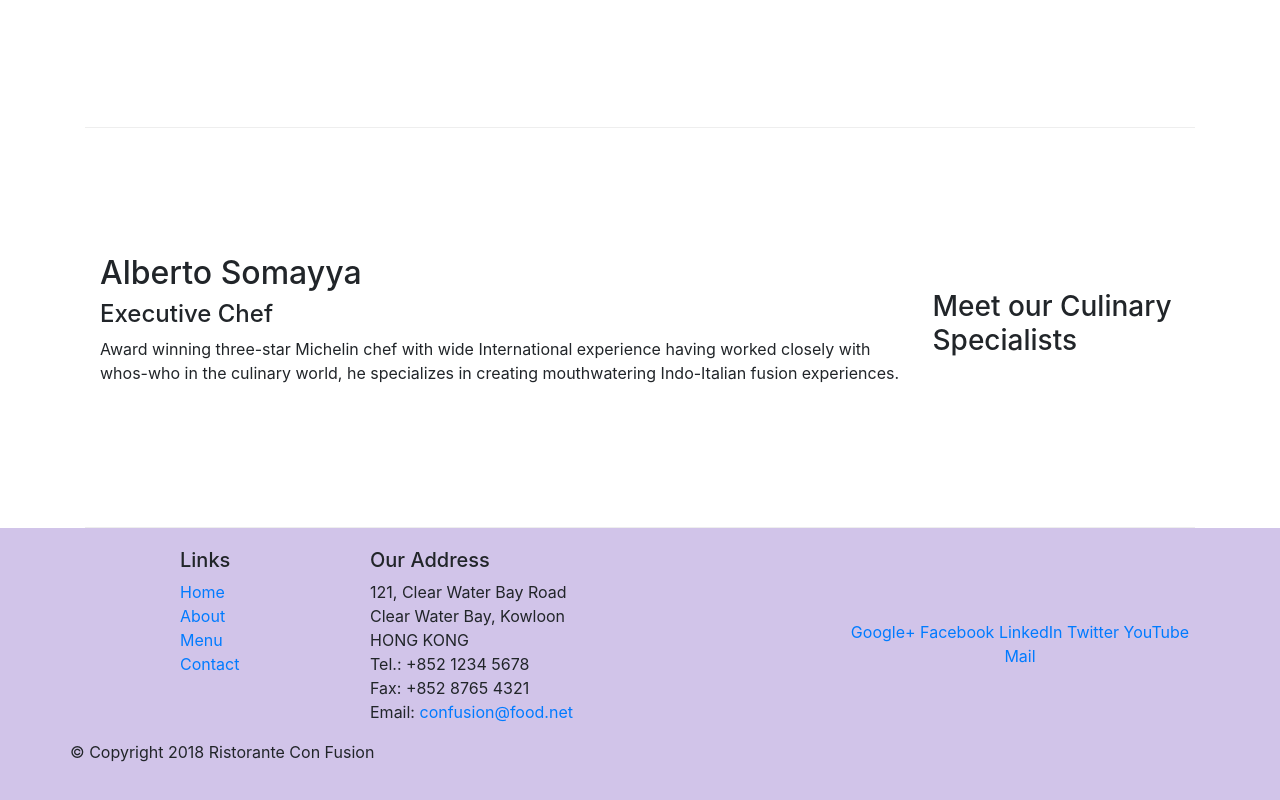
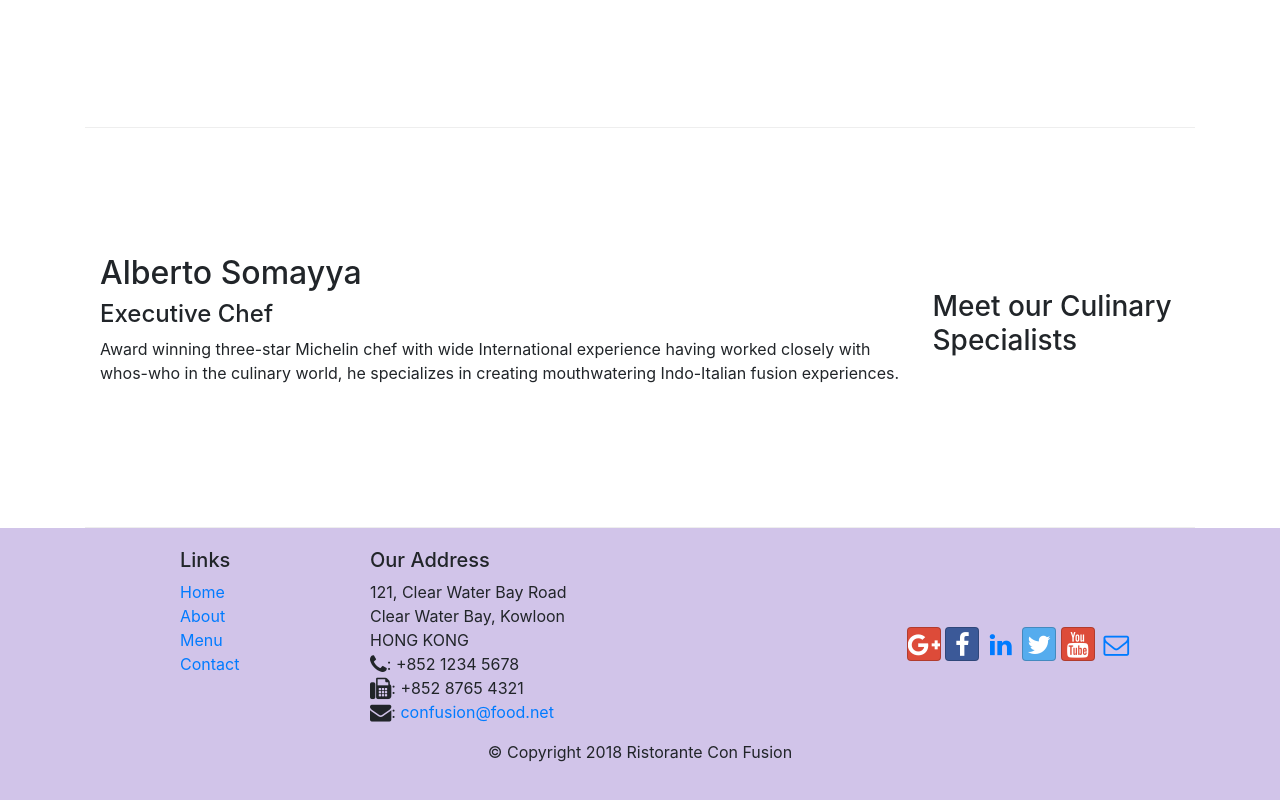
Before and after one commit to aneeshgarg1998/bootstrap-exercise, a website: page index.html in a window 1280 px wide. Shown: the part 1006-1806 px from the top of the page. Drawn offline with nearby package versions, Linux system fonts and the light colour scheme.

Commit message:
Icon Fonts

```diff
--- a/index.html
+++ b/index.html
@@ -10,6 +10,8 @@
     <!-- Bootstrap CSS -->
     <link rel="stylesheet" href="node_modules/bootstrap/dist/css/bootstrap.min.css">
     <link rel="stylesheet" href="CSS/styles.css">
+    <link rel="stylesheet" href="node_modules/font-awesome/css/font-awesome.min.css">
+    <link rel="stylesheet" href="node_modules/bootstrap-social/bootstrap-social.css">
     <title>Ristorante Con Fusion</title>
 </head>
 
@@ -22,10 +24,10 @@
             <a class="navbar-brand mr-auto" href="#">Ristorante Con Fusion</a>
             <div class="collapse navbar-collapse" id="Navbar">
                 <ul class="navbar-nav mr-auto">
-                    <li class="nav-item active"><a class="nav-link" href="#">Home</a></li>
-                    <li class="nav-item"><a class="nav-link" href="./aboutus.html">About</a></li>
-                    <li class="nav-item"><a class="nav-link" href="#">Menu</a></li>
-                    <li class="nav-item"><a class="nav-link" href="#">Contact</a></li>
+                    <li class="nav-item active"><a class="nav-link" href="#"><span class="fa fa-home fa-lg"></span>Home</a></li>
+                    <li class="nav-item"><a class="nav-link" href="./aboutus.html"><span class="fa fa-info fa-lg"></span>About</a></li>
+                    <li class="nav-item"><a class="nav-link" href="#"><span class="fa fa-list fa-lg"></span>Menu</a></li>
+                    <li class="nav-item"><a class="nav-link" href="#"><span class="fa fa-address-card fa-lg"></span>Contact</a></li>
                 </ul>
             </div>
         </div>
@@ -95,20 +97,20 @@
                         121, Clear Water Bay Road<br>
                         Clear Water Bay, Kowloon<br>
                         HONG KONG<br>
-                        Tel.: +852 1234 5678<br>
-                        Fax: +852 8765 4321<br>
-                        Email: <a href="mailto:confusion@food.net">confusion@food.net</a>
+                        <i class="fa fa-phone fa-lg"></i>: +852 1234 5678<br>
+                        <i class="fa fa-fax fa-lg"></i>: +852 8765 4321<br>
+                        <i class="fa fa-envelope fa-lg"></i>: <a href="mailto:confusion@food.net">confusion@food.net</a>
                     </address>
                 </div>
                 <div class="col-12 col-sm-4 align-self-center">
                     <div class="text-center">
-                        <a href="http://google.com/+">Google+</a>
-                        <a href="http://www.facebook.com/profile.php?id=">Facebook</a>
-                        <a href="http://www.linkedin.com/in/">LinkedIn</a>
-                        <a href="http://twitter.com/">Twitter</a>
-                        <a href="http://youtube.com/">YouTube</a>
-                        <a href="mailto:">Mail</a>
-                    </divclass="text-center">
+                        <a class="btn btn-social-icon btn-google" href="http://google.com/+"><i class="fa fa-google-plus"></i></a>
+                        <a class="btn btn-social-icon btn-facebook" href="http://www.facebook.com/profile.php?id="><i class="fa fa-facebook"></i></a>
+                        <a class="btn btn-social-icon btn-linkdin" href="http://www.linkedin.com/in/"><i class="fa fa-linkedin"></i></a>
+                        <a class="btn btn-social-icon btn-twitter" href="http://twitter.com/"><i class="fa fa-twitter"></i></a>
+                        <a class="btn btn-social-icon btn-google" href="http://youtube.com/"><i class="fa fa-youtube"></i></a>
+                        <a class="btn btn-social-icon" href="mailto:"><i class="fa fa-envelope-o"></i></a>
+                    </div>
                 </div>
             </div>
             <div class="row justify-content-center">
--- a/package.json
+++ b/package.json
@@ -15,6 +15,8 @@
   },
   "dependencies": {
     "bootstrap": "^4.0.0",
+    "bootstrap-social": "^5.1.1",
+    "font-awesome": "^4.7.0",
     "jquery": "^3.3.1",
     "popper.js": "^1.12.9"
   }
```
Also changed, not shown: aboutus.html (+15 -13 lines), 1 other file.
